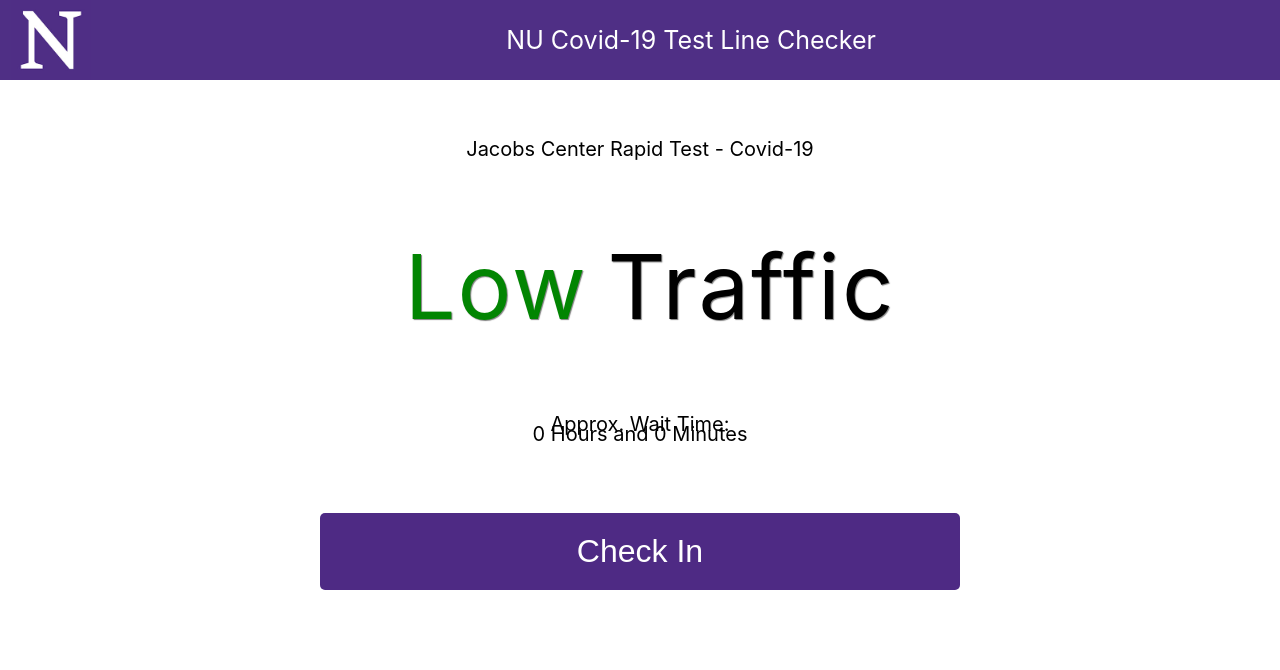
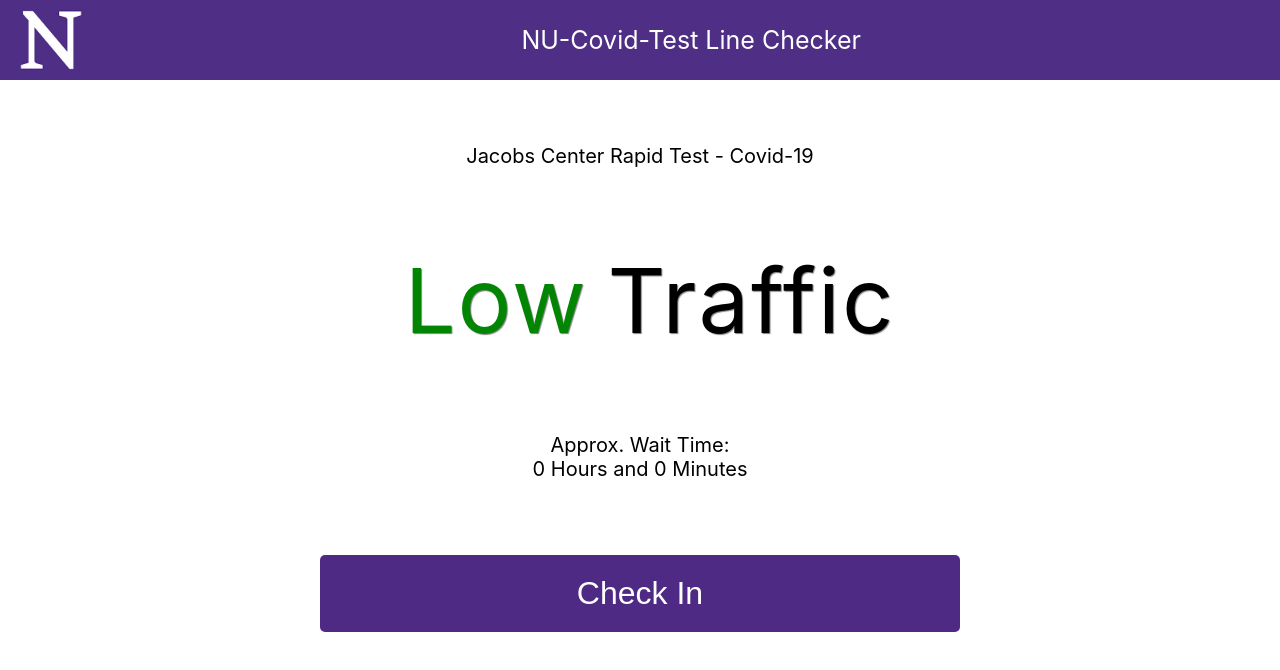
Before and after one commit to 397-f21/covid-line-checker, a React (Create React App) app: page / in a window 1280 px wide. Shown: the top 670 px of the page. Built offline with nearby package versions, Linux system fonts and the light colour scheme; no server answers; the database is empty.

Commit message:
Add Validation
Add validation for alreadycheckin
Add validation for null checkout
put useeffect into button

```diff
--- a/src/App.js
+++ b/src/App.js
@@ -1,63 +1,34 @@
-import logo from './logo.svg';
-import './App.css';
-import './components/Button.css';
-import React, { useState, useEffect } from "react";
+import React, { useState, useEffect } from 'react';
+import Banner from './components/Banner';
+import Button from "./components/Button";
+import Content from './components/Content';
+import './App.css'
 import { useData, setData } from './utilities/firebase.js';
-import Button from "./components/Button";
-import Banner from "./components/Banner";
-import Content from "./components/Content";
 
-
-function App() {
+const App = () => {
+  //localStorage.clear();
+  const [data, loadingData, errorData] = useData('/');
   const [checkedIn, setCheckedIn] = useState(false);
-  const [update, setUpdate] = useState(0);
-  const [data, loadingData, errorData] = useData('/');
   const [numPeople, loading, error] = useData('/numPeople');
-
-  useEffect(() => {
-    if (errorData) return <h1>{errorData}</h1>;
-    if (loadingData) return <h1>Loading the data...</h1>;
-    const userId = localStorage.getItem("userId");
-    console.log(data);
-    let checkinTime = data[userId]["checkIn"];
-    let checkoutTime = data[userId]["checkOut"];
-    console.log("checkoutTime:", checkoutTime);
-    let milisec_in_minute = 60000;
-    let x = 2 * milisec_in_minute;
-    let minTime = checkoutTime - x;
-    console.log("minTime", minTime);
-    let total = (checkoutTime - checkinTime);
-    let count = 1;
-    let currId = userId - 1;
-
-    while (checkoutTime > minTime && currId > 0) {
-
-      checkinTime = data[currId]["checkIn"];
-      checkoutTime = data[currId]["checkOut"];
-
-      total += (checkoutTime - checkinTime);
-      count += 1;
-      currId -= 1;
-    }
-
-    let avgTime = (total / count) / 60000;
-    console.log("Average Time:", avgTime);
-    setData(`/avgTime`, avgTime);
-
-  }, [update]);
 
   if (errorData) return <h1>{errorData}</h1>;
   if (loadingData) return <h1>Loading the data...</h1>;
 
+  if (error) return <h1>{error}</h1>;
+  if (loading) return <h1>Loading the data...</h1>;
 
-  if (error) return <h1>{error}</h1>;
-  if (loading) return <h1>Loading the data...</h1>
+  const userId = localStorage.getItem("userId");
+  console.log(userId)
+  let alreadyCheckIn = false
+  if (userId != null && data[userId]["checkOut"] == null) {
+    alreadyCheckIn = true
+  }
 
   return (
-    <div className={checkedIn ? 'checkedIn' : 'checkedOut'}>
+    <div className={alreadyCheckIn ? 'checkedIn' : 'checkedOut'}>
       <Banner />
-      <Content checkedIn={checkedIn} numPeople={numPeople} />
-      <Button checkedIn={checkedIn} setCheckedIn={setCheckedIn} numPeople={numPeople} setUpdate={setUpdate} update={update} />
+      <Content checkedIn={alreadyCheckIn} numPeople={numPeople} />
+      <Button checkedIn={alreadyCheckIn} setCheckedIn={setCheckedIn} numPeople={numPeople} />
     </div>
   );
 }
--- a/src/components/Banner.js
+++ b/src/components/Banner.js
@@ -13,7 +13,7 @@
                         />
                     </li>
                     <li className="topic">
-                        <span>NU Covid-19 Test Line Checker</span>
+                        <span>NU-Covid-Test Line Checker</span>
                     </li>
                 </ul>
             </div>
--- a/src/components/Button.js
+++ b/src/components/Button.js
@@ -1,6 +1,6 @@
-import React, { useState } from "react";
-import { setData, useData } from "../utilities/firebase.js"
-
+import React, { useState, useEffect } from "react";
+import { setData, useData } from "../utilities/firebase";
+import './Button.css'
 
 const checkIn = async (numPeople) => {
     try {
@@ -9,6 +9,7 @@
         localStorage.setItem("userId", numPeople);
         console.log("Checked in: ", Date.now());
         await setData(`/${numPeople}/checkIn`, Date.now());
+        // await setData(`/${numPeople}/checkOut`, 0);
     }
     catch (error) {
         alert(error);
@@ -19,7 +20,7 @@
     try {
         await setData(`/${numPeople}/checkOut`, Date.now());
         console.log("Checked out: ", Date.now());
-    setUpdate(update+1);
+        setUpdate(update + 1);
 
     }
     catch (error) {
@@ -28,12 +29,55 @@
 }
 
 
-const Button = ({ checkedIn, setCheckedIn, numPeople, setUpdate, update }) => {
+// const Button = ({ checkedIn, setCheckedIn, numPeople, setUpdate, update }) => {
+const Button = ({ checkedIn, setCheckedIn, numPeople }) => {
+    const [update, setUpdate] = useState(0);
+    const [data, loadingData, errorData] = useData('/');
+
+    useEffect(() => {
+        if (errorData) return <h1>{errorData}</h1>;
+        if (loadingData) return <h1>Loading the data...</h1>;
+        const userId = localStorage.getItem("userId");
+        console.log("UserId: ", userId)
+        console.log(data);
+        let checkinTime = data[userId]["checkIn"];
+        let checkoutTime = data[userId]["checkOut"];
+        console.log("checkoutTime:", checkoutTime);
+        let milisec_in_minute = 60000;
+        let x = 2 * milisec_in_minute;
+        let minTime = checkoutTime - x;
+        console.log("minTime", minTime);
+        let total = (checkoutTime - checkinTime);
+        let count = 1;
+        let currId = userId - 1;
+
+        while (checkoutTime > minTime && currId > 0) {
+
+            checkinTime = data[currId]["checkIn"];
+            if (data[currId]["checkOut"] != null) {
+                checkoutTime = data[currId]["checkOut"];
+                console.log("CurrId:", currId)
+                total += (checkoutTime - checkinTime);
+                count += 1;
+            }
+            currId -= 1;
+        }
+
+        let avgTime = (total / (count * 60000));
+        console.log("Average Time:", avgTime);
+        setData(`/avgTime`, avgTime);
+
+    }, [update]);
+
+    if (errorData) return <h1>{errorData}</h1>;
+    if (loadingData) return <h1>Loading the data...</h1>;
 
     return (
         checkedIn ?
             <button className="btn btn-checked-in" onClick={() => {
                 setCheckedIn(false);
+                numPeople = localStorage.getItem("userId")
+                console.log(numPeople)
                 checkOut(numPeople, update, setUpdate);
             }
             }>Check Out</button>
--- a/src/components/Content.css
+++ b/src/components/Content.css
@@ -10,16 +10,82 @@
     color: rgb(199, 17, 17);
 }
 
-.checkin_content {
-    margin-top: 40%;
-    margin-bottom: 30%;
-    text-align: center;
+@media screen and (min-width: 280px) {
+    .checkin_content {
+        margin-top: 10%;
+        margin-bottom: 20%;
+        text-align: center;
+    }
+    .checkout_content {
+        margin-top: 10%;
+        margin-bottom: 20%;
+        text-align: center;
+    }
 }
 
-.checkout_content {
-    margin-top: 40%;
-    margin-bottom: 30%;
-    text-align: center;
+@media screen and (min-width: 320px) and (max-height : 600px){
+    .checkin_content {
+        margin-top: 10%;
+        margin-bottom: 10%;
+        text-align: center;
+    }
+    .checkout_content {
+        margin-top: 10%;
+        margin-bottom: 10%;
+        text-align: center;
+    }
+}
+
+@media screen and (min-width: 320px) and (min-height : 700px){
+    .checkin_content {
+        margin-top: 20%;
+        margin-bottom: 30%;
+        text-align: center;
+    }
+    .checkout_content {
+        margin-top: 20%;
+        margin-bottom: 30%;
+        text-align: center;
+    }
+}
+
+@media screen and (min-width: 400px) {
+    .checkin_content {
+        margin-top: 20%;
+        margin-bottom: 20%;
+        text-align: center;
+    }
+    .checkout_content {
+        margin-top: 20%;
+        margin-bottom: 20%;
+        text-align: center;
+    }
+}
+
+@media screen and (min-width: 600px) {
+    .checkin_content {
+        margin-top: 30%;
+        margin-bottom: 30%;
+        text-align: center;
+    }
+    .checkout_content {
+        margin-top: 30%;
+        margin-bottom: 30%;
+        text-align: center;
+    }
+}
+
+@media screen and (min-width: 1000px) {
+    .checkin_content {
+        margin-top: 5%;
+        margin-bottom: 5%;
+        text-align: center;
+    }
+    .checkout_content {
+        margin-top: 10%;
+        margin-bottom: 10%;
+        text-align: center;
+    }
 }
 
 .checkedin_msg {
@@ -41,28 +107,7 @@
     font-size: 20px;
 }
 
-@media (min-width:376px) {
-    .checkin_content {
-        margin-top: 5%;
-        text-align: center;
-        font-size: 25px;
-        line-height: 0.5;
-        margin-bottom: 5%;
-    }
-
-    .checkout_content {
-        margin-top: 5%;
-        text-align: center;
-        font-size: 25px;
-        line-height: 0.5;
-        margin-bottom: 16%;
-    }
-
-    .checkedin_msg {
-        margin-top: 100px;
-        margin-bottom: 100px;
-    }
-
+@media (min-width:1000px) {
     .traffic {
         display: flex;
         justify-content: center;
--- a/src/components/Content.js
+++ b/src/components/Content.js
@@ -25,9 +25,9 @@
             <div className='checkin_content'>
                 <p className='test_location'>Jacobs Center Rapid Test - Covid-19</p>
                 <div className='traffic'>
-          {avgTime < 15
+                    {mins < 15
                         ? <p className='low'>Low</p>
-            : avgTime < 45
+                        : mins < 45
                             ? <p className='medium'>Medium</p>
                             : <p className='high'>High</p>}
                     <p>Traffic</p>
```
Lines whose indentation alone changed are shown as unchanged.
